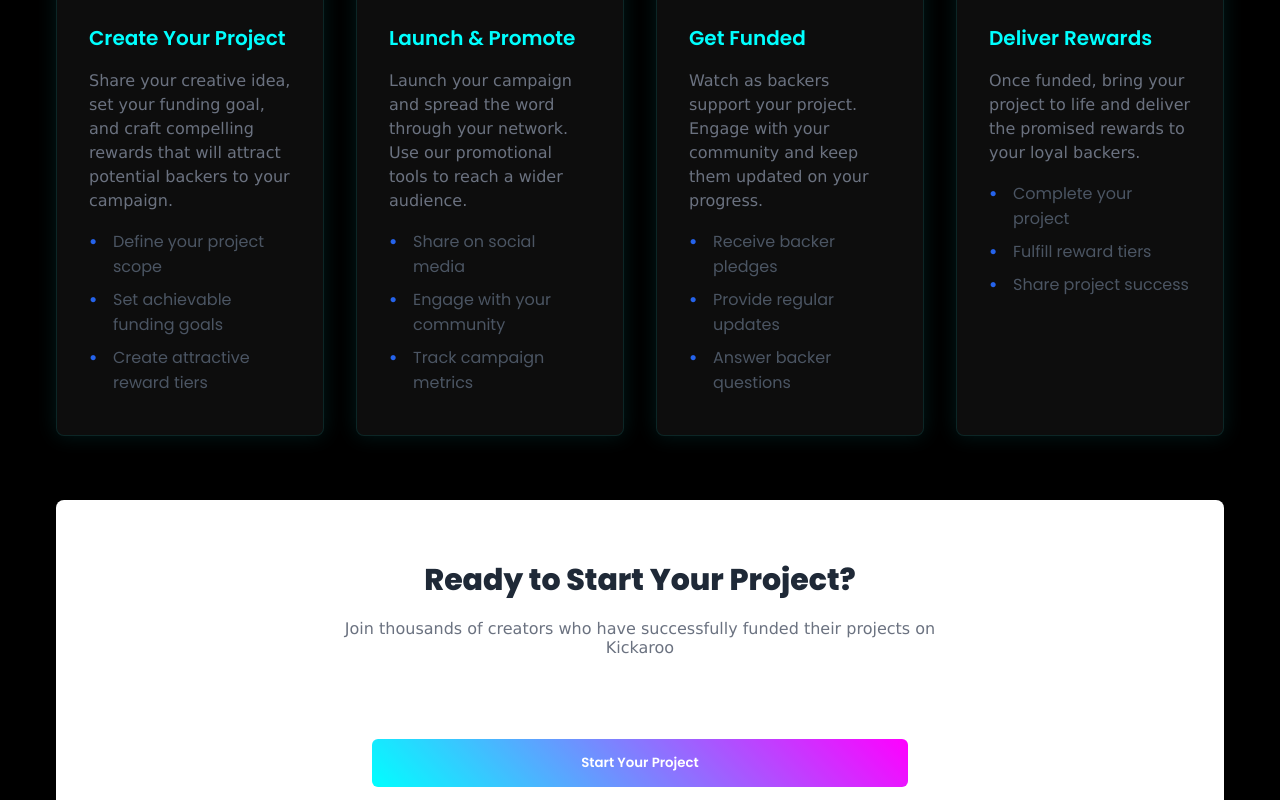
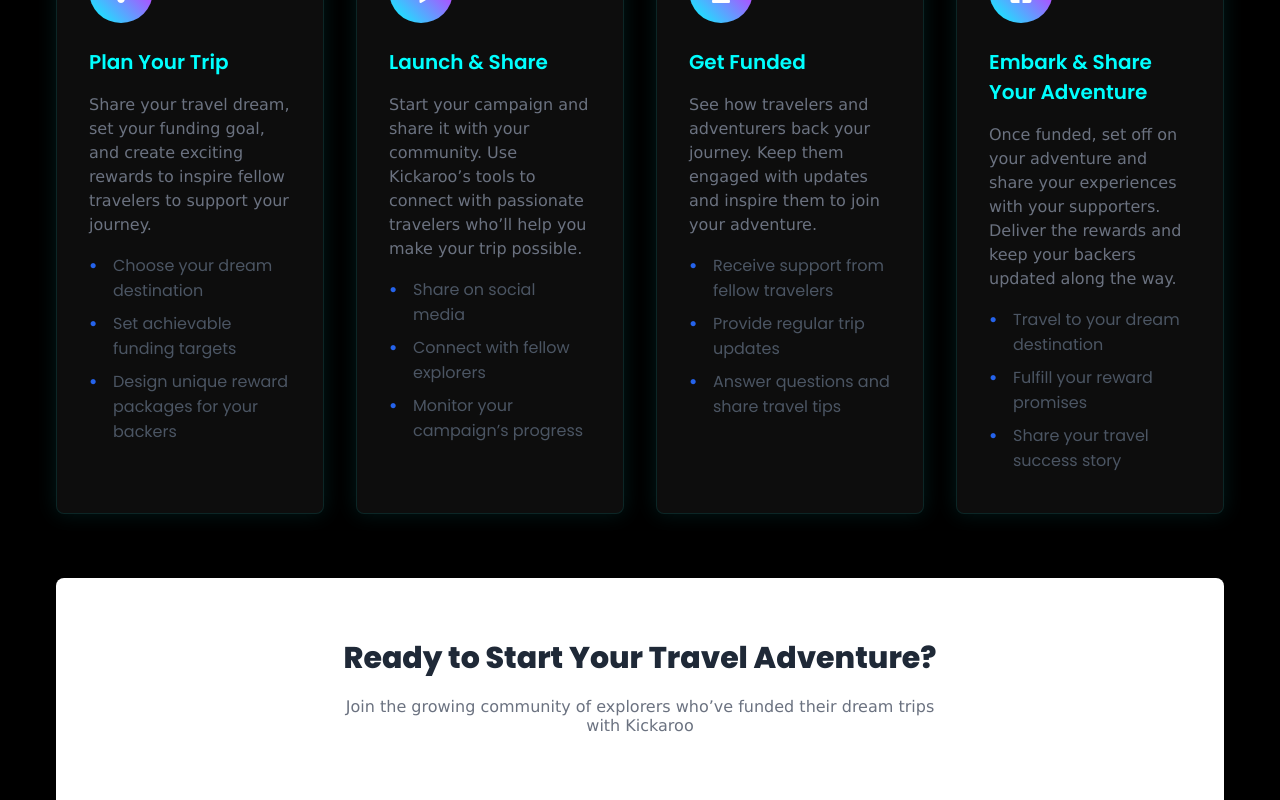
Before and after one commit to marina-terina/Crowdfunding-Front-End, a React (Vite) app: page /howitworks in a window 1280 px wide. Shown: the part 380-1180 px from the top of the page. Built offline with nearby package versions, Linux system fonts and the light colour scheme.

Commit message:
updated something

```diff
--- a/src/App.css
+++ b/src/App.css
@@ -28,7 +28,8 @@ button {
         background: linear-gradient(45deg, #0ff, #f0f);
         color: #fff;
         padding: 1rem 2rem;
-        border-radius: 15px;
+        border-radius: 10px;
+        border: none;
         text-decoration: none;
         font-weight: 60;
         transition: all 0.3s ease;
@@ -379,26 +380,22 @@ h3, p, ul {
     border: 1px solid rgba(0, 255, 255, 0.1);
   }
 
-  .support-button {
-    background: linear-gradient(45deg, #0ff, #f0f);
-    border: none;
-    border-radius: 10px;
-    cursor: pointer;
-    transition: all 0.3s ease;
+  .create-pledge-btn {
+    width: 90%;
   }
 
-  .support-button:hover {
+  .create-pledge-btn:hover {
     box-shadow: 0 0 20px rgba(0, 255, 255, 0.3);
     transform: translateY(-2px);
   }
 
-.support-button p {
+  .create-pledge-btn p {
     text-align: center;
     font-size: 1rem;
     font-weight: 600;
 }
 
-.support-button a {
+.create-pledge-btn a {
     text-decoration: none;
     color: white;
   }
--- a/src/components/Footer.jsx
+++ b/src/components/Footer.jsx
@@ -10,7 +10,7 @@ const Footer = () => {
         <div className="footer-section">
           <h3 className="footer-title">About Kickaroo</h3>
           <p className="footer-text">
-            Empowering creators to bring their projects to life through community support.
+          Empowering explorers to bring their travel dreams to life through community support.
           </p>
         </div>
 
--- a/src/components/NavBar.css
+++ b/src/components/NavBar.css
@@ -73,10 +73,8 @@
 }
 
 .login-link {
-  background: linear-gradient(45deg, #0ff, #f0f);
   color: #fff;
   padding: 0.5rem 1.5rem;
-  border-radius: 25px;
   text-decoration: none;
   font-weight: 600;
   transition: all 0.3s ease;
--- a/src/components/ProjectCard.css
+++ b/src/components/ProjectCard.css
@@ -65,15 +65,8 @@
 }
 
 .support-button {
-    width: 100%;
-    background: linear-gradient(45deg, #0ff, #f0f);
-    color: #fff;
-    padding: 0.8rem;
-    border: none;
-    border-radius: 0px;
+    width: 90%;
     font-weight: 600;
-    cursor: pointer;
-    transition: all 0.3s ease;
     margin-top: 10px;
 }
 
--- a/src/pages/CreatePledge.jsx
+++ b/src/pages/CreatePledge.jsx
@@ -63,7 +63,6 @@ function CreatePledge() {
     const handleSubmit = async (event) => {
         event.preventDefault();
 
-        // Add validation
         if (!formData.amount || parseFloat(formData.amount) <= 0) {
             alert("Please enter a valid amount");
             return;
@@ -86,11 +85,10 @@ function CreatePledge() {
             setShowThankYou(true);
         } catch (error) {
             console.error("Error creating pledge:", error);
-            alert(error.message); // Show the specific error message
+            alert(error.message);
         }
     };
 
-    // Render different content based on conditions
     let content;
 
     if (isLoading) {
--- a/src/pages/HowItWorks.jsx
+++ b/src/pages/HowItWorks.jsx
@@ -9,7 +9,7 @@ const HowItWorks = () => {
         <header className="section-header">
           <h2 className="section-title">How Kickaroo Works</h2>
           <p className="section-subtitle">
-            Your journey from idea to reality in four simple steps
+            Your journey from dream destination to reality in four simple steps
           </p>
         </header>
 
@@ -19,15 +19,14 @@ const HowItWorks = () => {
               <i className="fas fa-lightbulb"></i>
               <span className="step-number">1</span>
             </div>
-            <h3 className="step-title">Create Your Project</h3>
+            <h3 className="step-title">Plan Your Trip</h3>
             <p className="step-description">
-              Share your creative idea, set your funding goal, and craft compelling
-              rewards that will attract potential backers to your campaign.
+              Share your travel dream, set your funding goal, and create exciting rewards to inspire fellow travelers to support your journey.
             </p>
             <ul className="step-details">
-              <li>Define your project scope</li>
-              <li>Set achievable funding goals</li>
-              <li>Create attractive reward tiers</li>
+              <li>Choose your dream destination</li>
+              <li>Set achievable funding targets</li>
+              <li>Design unique reward packages for your backers</li>
             </ul>
           </div>
 
@@ -36,15 +35,14 @@ const HowItWorks = () => {
               <i className="fas fa-rocket"></i>
               <span className="step-number">2</span>
             </div>
-            <h3 className="step-title">Launch & Promote</h3>
+            <h3 className="step-title">Launch & Share</h3>
             <p className="step-description">
-              Launch your campaign and spread the word through your network.
-              Use our promotional tools to reach a wider audience.
+              Start your campaign and share it with your community. Use Kickaroo’s tools to connect with passionate travelers who’ll help you make your trip possible.
             </p>
             <ul className="step-details">
               <li>Share on social media</li>
-              <li>Engage with your community</li>
-              <li>Track campaign metrics</li>
+              <li>Connect with fellow explorers</li>
+              <li>Monitor your campaign’s progress</li>
             </ul>
           </div>
 
@@ -55,13 +53,12 @@ const HowItWorks = () => {
             </div>
             <h3 className="step-title">Get Funded</h3>
             <p className="step-description">
-              Watch as backers support your project. Engage with your community
-              and keep them updated on your progress.
+              See how travelers and adventurers back your journey. Keep them engaged with updates and inspire them to join your adventure.
             </p>
             <ul className="step-details">
-              <li>Receive backer pledges</li>
-              <li>Provide regular updates</li>
-              <li>Answer backer questions</li>
+              <li>Receive support from fellow travelers</li>
+              <li>Provide regular trip updates</li>
+              <li>Answer questions and share travel tips</li>
             </ul>
           </div>
 
@@ -70,26 +67,25 @@ const HowItWorks = () => {
               <i className="fas fa-gift"></i>
               <span className="step-number">4</span>
             </div>
-            <h3 className="step-title">Deliver Rewards</h3>
+            <h3 className="step-title">Embark & Share Your Adventure</h3>
             <p className="step-description">
-              Once funded, bring your project to life and deliver the promised
-              rewards to your loyal backers.
+              Once funded, set off on your adventure and share your experiences with your supporters. Deliver the rewards and keep your backers updated along the way.
             </p>
             <ul className="step-details">
-              <li>Complete your project</li>
-              <li>Fulfill reward tiers</li>
-              <li>Share project success</li>
+              <li>Travel to your dream destination</li>
+              <li>Fulfill your reward promises</li>
+              <li>Share your travel success story</li>
             </ul>
           </div>
         </div>
 
         <div className="cta-section">
-          <h3 className="cta-title">Ready to Start Your Project?</h3>
+          <h3 className="cta-title">Ready to Start Your Travel Adventure?</h3>
           <p className="cta-description">
-            Join thousands of creators who have successfully funded their projects on Kickaroo
+            Join the growing community of explorers who’ve funded their dream trips with Kickaroo
           </p>
           <Link to="/createProject">
-          <button className="cta-button">Start Your Project</button>
+            <button className="cta-button">Start Your Journey</button>
           </Link>
         </div>
       </div>
--- a/src/pages/ProjectPage.jsx
+++ b/src/pages/ProjectPage.jsx
@@ -182,7 +182,7 @@ function ProjectPage() {
                     </div>
 
                     <Link to={`/project/${project.id}/pledge`} className="support-button-link">
-                        <button className="support-button">
+                        <button className="create-pledge-btn">
                             Support This Dream
                         </button>
                     </Link>
```
